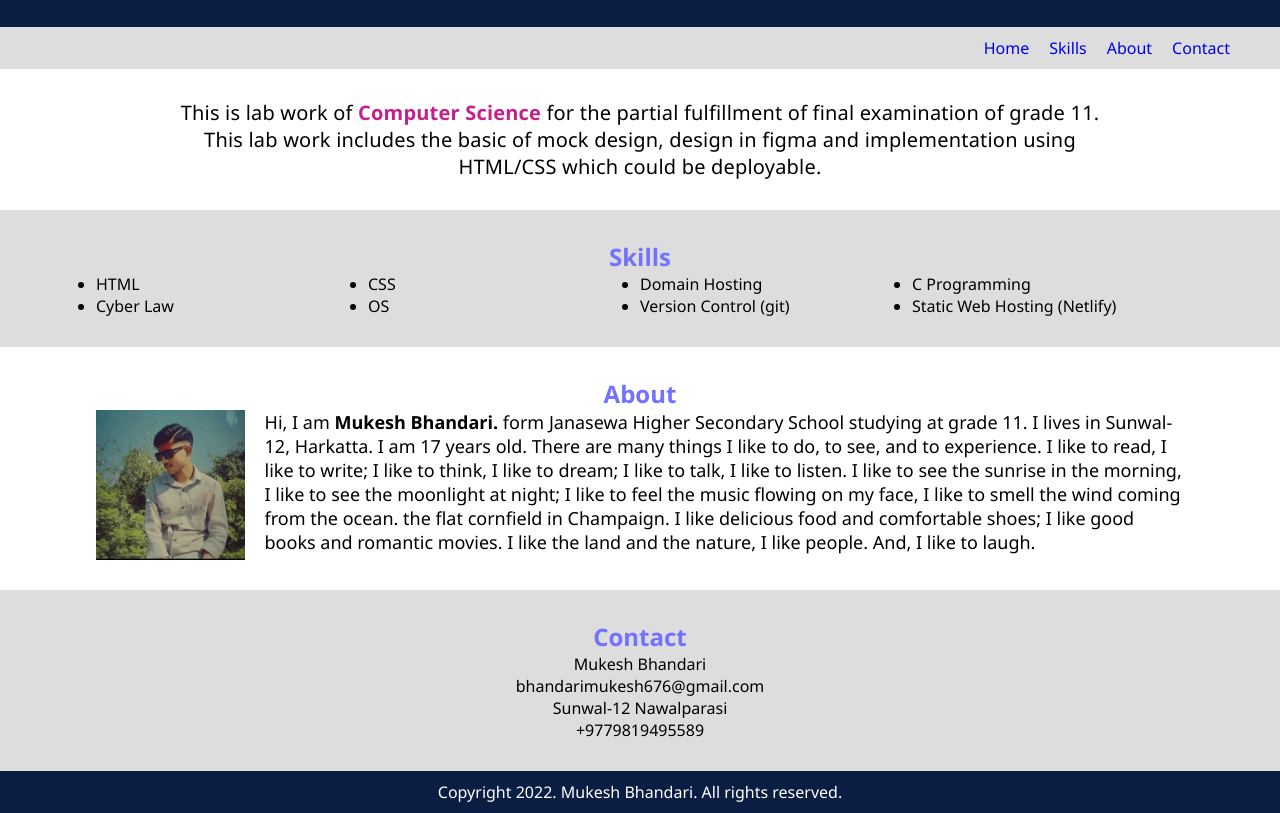
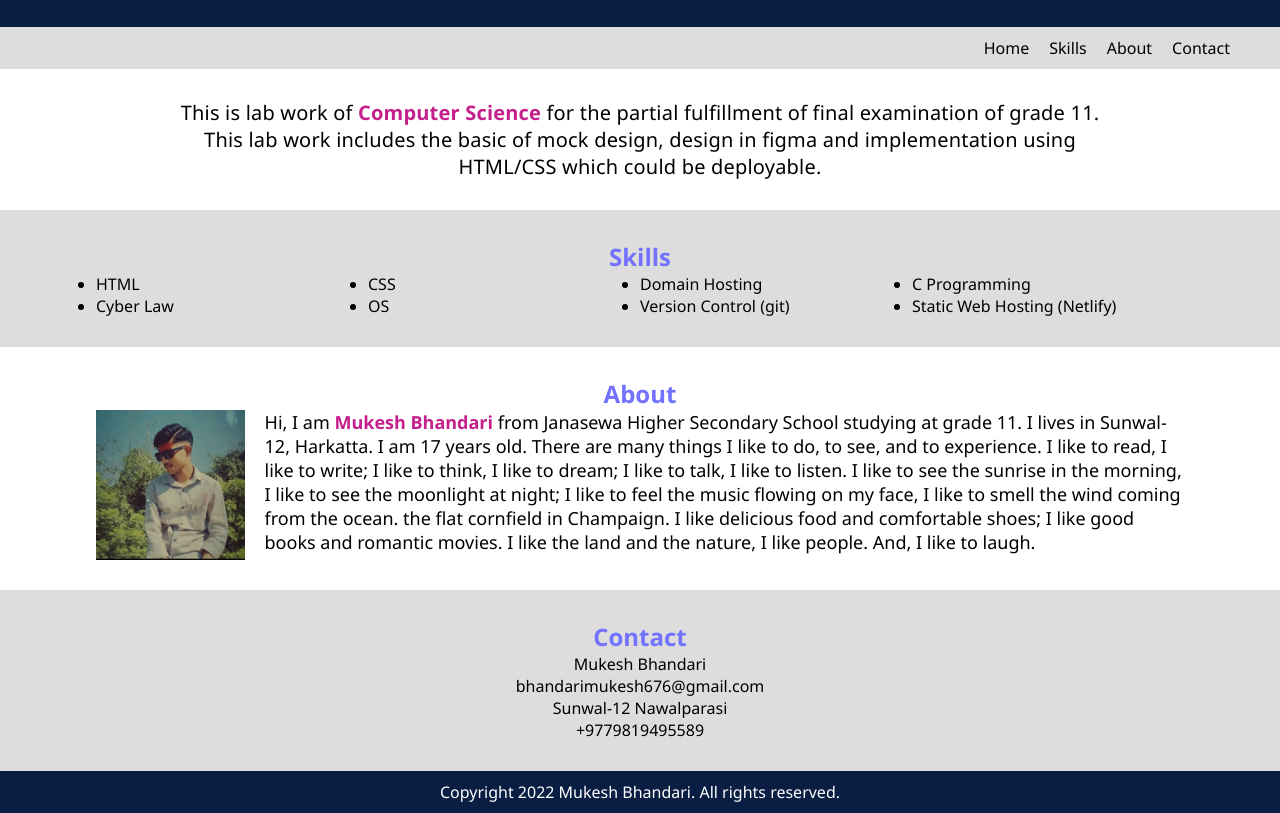
Before and after one commit to MUKesh676/myfinalprojectmukeshbhandari, a plain HTML site: page index.html in a window 1280 px wide. Shown: the part 88-901 px from the top of the page. Drawn offline with Linux system fonts and the light colour scheme.

Commit message:
navbar updated

```diff
--- a/css/styles.css
+++ b/css/styles.css
@@ -48,7 +48,7 @@ section{
 
 }
 #navbar .nav-list li a {
-	color: none;
+	color: #000000;
 	text-decoration: none;
 
 }
@@ -100,6 +100,9 @@ section{
  #about .section-details .about-content{
  	color: #C51F8C;
  }
+ #about .section-details span{
+ 	color: #C51F8C ;
+ }
  #about{
  	width: 85%;
  	margin: 0px auto;
--- a/index.html
+++ b/index.html
@@ -55,7 +55,7 @@
    		<div class="section-details">
    			<img width="200px" height="150px" src="images/mukesh.jpg">
    			<div class="about-content"></div>
-   			<p>Hi, I am <span><strong>Mukesh Bhandari.</span></strong> form Janasewa Higher Secondary School studying at grade 11. I lives in Sunwal-12, Harkatta. I am 17 years old.  There are many things I like to do, to see, and to experience. I like to read, I like to write; I like to think, I like to dream; I like to talk, I like to listen. I like to see the sunrise in the morning, I like to see the moonlight at night; I like to feel the music flowing on my face, I like to smell the wind coming from the ocean. the flat cornfield in Champaign. I like delicious food and comfortable shoes; I like good books and romantic movies. I like the land and the nature, I like people. And, I like to laugh.</p>
+   			<p>Hi, I am <span><strong>Mukesh Bhandari</span></strong> from Janasewa Higher Secondary School studying at grade 11. I lives in Sunwal-12, Harkatta. I am 17 years old.  There are many things I like to do, to see, and to experience. I like to read, I like to write; I like to think, I like to dream; I like to talk, I like to listen. I like to see the sunrise in the morning, I like to see the moonlight at night; I like to feel the music flowing on my face, I like to smell the wind coming from the ocean. the flat cornfield in Champaign. I like delicious food and comfortable shoes; I like good books and romantic movies. I like the land and the nature, I like people. And, I like to laugh.</p>
    		</div>
    	</section>
 
@@ -71,7 +71,7 @@
 
 
    	<div id="footer">
-   		<span>Copyright 2022. Mukesh Bhandari. All rights reserved.</span>
+   		<span>Copyright 2022 Mukesh Bhandari. All rights reserved.</span>
    	</div>
 
 
```
